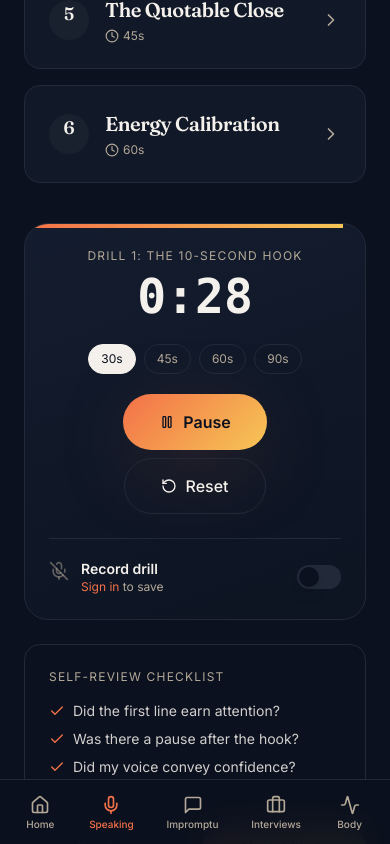
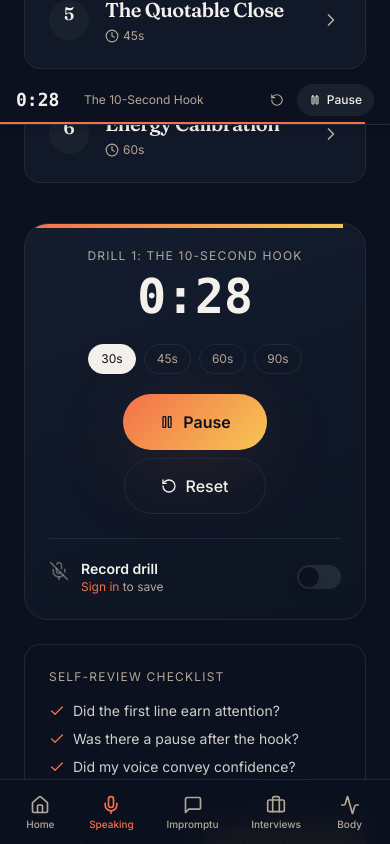
Before and after one commit to realtechnicalsupport/speakbold, a React (Vite) app: page /tracks/public-speaking in a window 390 px wide. Both pictures are taken after a click on the button "Start Drill". Shown: the part 2055-2899 px from the top of the page. Built offline with nearby package versions, Linux system fonts and the light colour scheme; the HTML template or start-up script is replaced by a standard one.

Commit message:
feat: add MobileTimerHeader component and integrate with track pages
Create reusable timer header for mobile and wire it into PublicSpeaking, Interviews, Impromptu.

```diff
--- /dev/null
+++ b/src/components/MobileTimerHeader.tsx
@@ -0,0 +1,131 @@
+import { Pause, Play, RotateCcw } from "lucide-react";
+import { cn } from "@/lib/utils";
+
+interface MobileTimerHeaderProps {
+  /** Whether the header should be visible (timer has been started at least once) */
+  visible: boolean;
+  /** Current seconds remaining */
+  seconds: number;
+  /** Total duration in seconds (for the progress bar) */
+  duration: number;
+  /** Whether the timer is actively counting down */
+  running: boolean;
+  /** Whether the timer is paused (pausedAt !== null) */
+  paused: boolean;
+  /** Called when the user taps Play/Resume */
+  onResume: () => void;
+  /** Called when the user taps Pause */
+  onPause: () => void;
+  /** Called when the user taps Reset */
+  onReset: () => void;
+  /** Optional label shown next to the time (e.g. drill name) */
+  label?: string;
+}
+
+const formatTime = (s: number) => {
+  const m = Math.floor(s / 60);
+  const sec = s % 60;
+  return `${m}:${String(sec).padStart(2, "0")}`;
+};
+
+export const MobileTimerHeader = ({
+  visible,
+  seconds,
+  duration,
+  running,
+  paused,
+  onResume,
+  onPause,
+  onReset,
+  label,
+}: MobileTimerHeaderProps) => {
+  const pct = duration > 0 ? (seconds / duration) * 100 : 0;
+  const isFinished = seconds === 0;
+
+  return (
+    <div
+      className={cn(
+        // Only show on mobile (hidden on lg+), fixed below the site header (~76px tall)
+        "fixed top-[4.75rem] left-0 right-0 z-40 lg:hidden",
+        "transition-all duration-300 ease-in-out",
+        visible ? "translate-y-0 opacity-100 pointer-events-auto" : "-translate-y-full opacity-0 pointer-events-none"
+      )}
+      aria-hidden={!visible}
+    >
+      {/* Background + progress bar */}
+      <div className="relative bg-background border-b border-border shadow-md overflow-hidden">
+        {/* Progress fill */}
+        <div
+          className={cn(
+            "absolute bottom-0 left-0 h-0.5 transition-all duration-1000 ease-linear",
+            isFinished ? "bg-green-500" : running ? "bg-primary" : "bg-muted-foreground/40"
+          )}
+          style={{ width: `${pct}%` }}
+        />
+
+        <div className="flex items-center gap-3 px-4 h-12">
+          {/* Time display */}
+          <span
+            className={cn(
+              "font-mono tabular-nums text-lg font-bold leading-none w-14 shrink-0",
+              isFinished ? "text-green-600" : running ? "text-foreground" : "text-muted-foreground"
+            )}
+          >
+            {formatTime(seconds)}
+          </span>
+
+          {/* Label */}
+          {label && (
+            <span className="text-xs text-muted-foreground truncate flex-1 min-w-0">
+              {isFinished ? "Done" : running ? label : `Paused · ${label}`}
+            </span>
+          )}
+
+          {!label && <span className="flex-1" />}
+
+          {/* Controls */}
+          <div className="flex items-center gap-1 shrink-0">
+            {/* Reset */}
+            <button
+              onClick={onReset}
+              className="h-8 w-8 flex items-center justify-center rounded-lg text-muted-foreground hover:text-foreground hover:bg-muted transition-colors"
+              aria-label="Reset timer"
+            >
+              <RotateCcw className="h-3.5 w-3.5" />
+            </button>
+
+            {/* Play / Pause */}
+            {!isFinished && (
+              <button
+                onClick={running ? onPause : onResume}
+                className={cn(
+                  "h-8 px-3 flex items-center justify-center gap-1.5 rounded-lg text-xs font-medium transition-colors",
+                  running
+                    ? "bg-muted text-foreground hover:bg-muted/80"
+                    : "bg-primary text-primary-foreground hover:bg-primary/90"
+                )}
+                aria-label={running ? "Pause timer" : "Resume timer"}
+              >
+                {running ? (
+                  <>
+                    <Pause className="h-3 w-3" />
+                    <span>Pause</span>
+                  </>
+                ) : (
+                  <>
+                    <Play className="h-3 w-3" />
+                    <span>Resume</span>
+                  </>
+                )}
+              </button>
+            )}
+
+            {isFinished && (
+              <span className="text-xs font-medium text-green-600 px-2">Complete</span>
+            )}
+          </div>
+        </div>
+      </div>
+    </div>
+  );
+};
--- a/src/pages/tracks/Impromptu.tsx
+++ b/src/pages/tracks/Impromptu.tsx
@@ -2,6 +2,7 @@ import { useEffect, useMemo, useRef, useState } from "react";
 import { Link } from "react-router-dom";
 import { TrackShell } from "@/components/TrackShell";
 import { RecorderPanel } from "@/components/RecorderPanel";
+import { MobileTimerHeader } from "@/components/MobileTimerHeader";
 import { Button } from "@/components/ui/button";
 import { Shuffle, Play, Pause, RotateCcw, Lightbulb, EyeOff, Mic, MicOff } from "lucide-react";
 import { Switch } from "@/components/ui/switch";
@@ -484,6 +485,7 @@ const [revealed, setRevealed] = useState(false);
   });
     const [recordEnabled, setRecordEnabled] = useState(false);
     const [authorPanelOpen, setAuthorPanelOpen] = useState(false);
+    const [timerStarted, setTimerStarted] = useState(false);
     const idRef = useRef<number | null>(null);
     const wasRunningRef = useRef<boolean>(false);
     const hasStartedRef = useRef<boolean>(false);
@@ -598,6 +600,18 @@ const [revealed, setRevealed] = useState(false);
       }
       intro="The fastest way to build speaking confidence is to speak when you don't feel ready. Pick a difficulty, hit start, and talk until the timer ends. Stuck? Reveal hints — but try without them first."
     >
+      <MobileTimerHeader
+        visible={timerStarted}
+        seconds={seconds}
+        duration={duration}
+        running={running}
+        paused={pausedAt !== null}
+        label={prompt.text.length > 50 ? prompt.text.slice(0, 50) + "…" : prompt.text}
+        onResume={() => { if (seconds === 0) setSeconds(duration); setRunning(true); setPausedAt(null); hasStartedRef.current = true; setTimerStarted(true); }}
+        onPause={() => { setRunning(false); setPausedAt(Date.now()); }}
+        onReset={() => { recorderStopRef.current?.(); setSeconds(duration); setRunning(false); setPausedAt(null); wasRunningRef.current = false; hasStartedRef.current = false; setTimerStarted(false); }}
+      />
+
       <div className="grid lg:grid-cols-[1fr_380px] gap-10">
         <div className="space-y-6">
           <div className="flex flex-wrap gap-2">
@@ -678,6 +692,7 @@ const [revealed, setRevealed] = useState(false);
                       setRunning(true);
                       if (pausedAt) setPausedAt(null);
                       hasStartedRef.current = true;
+                      setTimerStarted(true);
                     }}
                   >
                     <Play className="h-4 w-4" />
@@ -690,7 +705,7 @@ const [revealed, setRevealed] = useState(false);
                   </Button>
                 )}
               </>
-              <Button variant="outline" size="lg" onClick={() => { recorderStopRef.current?.(); setSeconds(duration); setRunning(false); setPausedAt(null); wasRunningRef.current = false; hasStartedRef.current = false; }}>
+              <Button variant="outline" size="lg" onClick={() => { recorderStopRef.current?.(); setSeconds(duration); setRunning(false); setPausedAt(null); wasRunningRef.current = false; hasStartedRef.current = false; setTimerStarted(false); }}>
                 <RotateCcw className="h-4 w-4" />
                 Reset
               </Button>
--- a/src/pages/tracks/Interviews.tsx
+++ b/src/pages/tracks/Interviews.tsx
@@ -2,6 +2,7 @@ import { useEffect, useRef, useState, useCallback } from "react";
 import { Link } from "react-router-dom";
 import { TrackShell } from "@/components/TrackShell";
 import { RecorderPanel } from "@/components/RecorderPanel";
+import { MobileTimerHeader } from "@/components/MobileTimerHeader";
 import { Button } from "@/components/ui/button";
 import { Switch } from "@/components/ui/switch";
 import { Tabs, TabsContent, TabsList, TabsTrigger } from "@/components/ui/tabs";
@@ -308,6 +309,7 @@ const Interviews = () => {
   const [seconds, setSeconds] = useState(75);
   const [running, setRunning] = useState(false);
   const [pausedAt, setPausedAt] = useState<number | null>(null);
+  const [timerStarted, setTimerStarted] = useState(false);
   const [dismissedTips, setDismissedTips] = useState<Set<string>>(new Set());
   const idRef = useRef<number | null>(null);
   const hasStartedRef = useRef<boolean>(false);
@@ -459,6 +461,7 @@ const Interviews = () => {
       setRevealed(false);
       hasStartedRef.current = false;
       wasRunningRef.current = false;
+      setTimerStarted(false);
     }
   }, [active, current?.targetSeconds]);
 
@@ -543,6 +546,18 @@ const Interviews = () => {
       }
       intro="Pick a question, hit start, and answer out loud under time pressure. AI can generate unlimited new questions."
     >
+      <MobileTimerHeader
+        visible={timerStarted}
+        seconds={seconds}
+        duration={duration}
+        running={running}
+        paused={pausedAt !== null}
+        label={current?.q}
+        onResume={() => { if (seconds === 0) setSeconds(duration); setRunning(true); setPausedAt(null); hasStartedRef.current = true; setTimerStarted(true); }}
+        onPause={() => { setRunning(false); setPausedAt(Date.now()); }}
+        onReset={() => { recorderStopRef.current?.(); setSeconds(duration); setRunning(false); setPausedAt(null); wasRunningRef.current = false; hasStartedRef.current = false; setTimerStarted(false); }}
+      />
+
       {/* Progress bar */}
       <div className="mb-8">
         <div className="flex items-center justify-between mb-2">
@@ -768,6 +783,7 @@ const Interviews = () => {
                         setRunning(true);
                         if (pausedAt) setPausedAt(null);
                         hasStartedRef.current = true;
+                        setTimerStarted(true);
                       }}
                     >
                       <Play className="h-4 w-4" />
@@ -789,6 +805,7 @@ const Interviews = () => {
                       setPausedAt(null);
                       wasRunningRef.current = false;
                       hasStartedRef.current = false;
+                      setTimerStarted(false);
                     }}
                   >
                     <RotateCcw className="h-4 w-4" />
--- a/src/pages/tracks/PublicSpeaking.tsx
+++ b/src/pages/tracks/PublicSpeaking.tsx
@@ -2,6 +2,7 @@ import { useEffect, useRef, useState, useCallback } from "react";
 import { Link } from "react-router-dom";
 import { TrackShell } from "@/components/TrackShell";
 import { RecorderPanel } from "@/components/RecorderPanel";
+import { MobileTimerHeader } from "@/components/MobileTimerHeader";
 import { Button } from "@/components/ui/button";
 import { Switch } from "@/components/ui/switch";
 import {
@@ -280,6 +281,7 @@ const PublicSpeaking = () => {
   const [seconds, setSeconds] = useState(DEFAULT_DRILLS[0].duration);
   const [running, setRunning] = useState(false);
   const [pausedAt, setPausedAt] = useState<number | null>(null);
+  const [timerStarted, setTimerStarted] = useState(false);
   const idRef = useRef<number | null>(null);
   const hasStartedRef = useRef<boolean>(false);
   const wasRunningRef = useRef<boolean>(false);
@@ -428,6 +430,7 @@ const PublicSpeaking = () => {
     setPausedAt(null);
     hasStartedRef.current = false;
     wasRunningRef.current = false;
+    setTimerStarted(false);
   }, [activeDrill, current.duration]);
 
   // Timer logic
@@ -499,6 +502,18 @@ const PublicSpeaking = () => {
       }
       intro="Six focused drills on hooks, structure, pause, pace, energy, and the close. Each one is timed practice - record yourself, listen back, improve."
     >
+      <MobileTimerHeader
+        visible={timerStarted}
+        seconds={seconds}
+        duration={duration}
+        running={running}
+        paused={pausedAt !== null}
+        label={current.title}
+        onResume={() => { if (seconds === 0) setSeconds(duration); setRunning(true); setPausedAt(null); hasStartedRef.current = true; setTimerStarted(true); }}
+        onPause={() => { setRunning(false); setPausedAt(Date.now()); }}
+        onReset={() => { recorderStopRef.current?.(); setSeconds(duration); setRunning(false); setPausedAt(null); wasRunningRef.current = false; hasStartedRef.current = false; setTimerStarted(false); }}
+      />
+
       {/* Progress bar */}
       <div className="mb-8">
         <div className="flex items-center justify-between mb-2">
@@ -689,6 +704,7 @@ const PublicSpeaking = () => {
                     setRunning(true);
                     if (pausedAt) setPausedAt(null);
                     hasStartedRef.current = true;
+                    setTimerStarted(true);
                   }}
                 >
                   <Play className="h-4 w-4" />
@@ -710,6 +726,7 @@ const PublicSpeaking = () => {
                   setPausedAt(null);
                   wasRunningRef.current = false;
                   hasStartedRef.current = false;
+                  setTimerStarted(false);
                 }}
               >
                 <RotateCcw className="h-4 w-4" />
```
